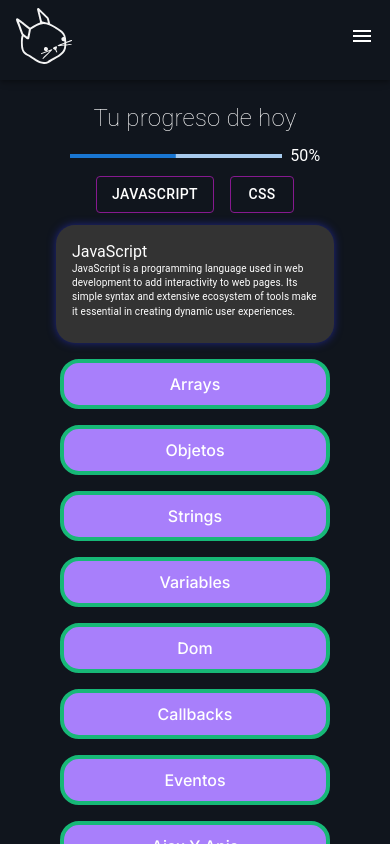
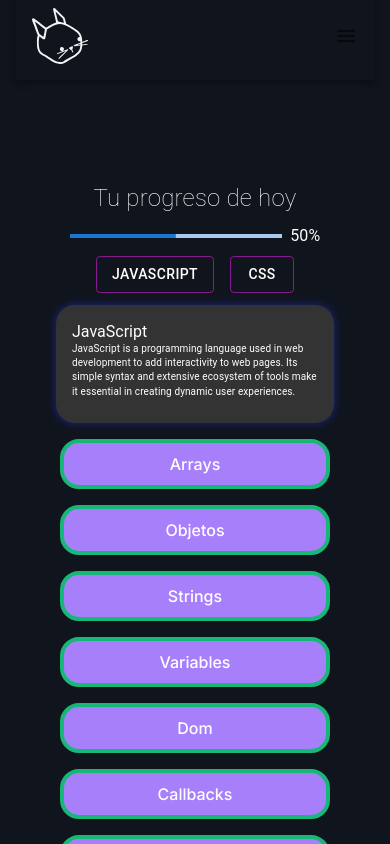
Before and after one commit to No-Country/s13-02-m-node-react, a Next.js app in the folder frontend/: page / in a window 390 px wide. Shown: the top 844 px of the page. Built offline with nearby package versions, Linux system fonts and the light colour scheme.

Commit message:
fixed:menu desplegable posicionado a la derecha

```diff
--- a/frontend/src/components/mobileMenu/MobileMenu.jsx
+++ b/frontend/src/components/mobileMenu/MobileMenu.jsx
@@ -24,7 +24,7 @@ export default function MobileMenu() {
   }
 
   return (
-    <div className='absolute z-50 top-10 left-48 bg-[#333333] p-4'>
+    <div className=' bg-[#333333] p-4'>
       <div className='mx-auto'>
         <MenuItem className='flex gap-4'>
           <FitnessCenterIcon />
--- a/frontend/src/components/navBar/NavBar.jsx
+++ b/frontend/src/components/navBar/NavBar.jsx
@@ -11,7 +11,7 @@ import MobileMenu from '../mobileMenu/MobileMenu'
 function NavBar() {
   const [isMobileMenuOpen, setIsMobileMenuOpen] = useState(false)
   const [isMobileView, setIsMobileView] = useState(false)
-  const avatarLetter = localStorage.getItem('avatar')
+
   useEffect(() => {
     const handleResize = () => {
       setIsMobileView(window.innerWidth <= 768)
@@ -30,7 +30,7 @@ function NavBar() {
   }
 
   return (
-    <AppBar position='fixed' className='flex bg-[#10151D] '>
+    <AppBar position='static' className='flex bg-[#10151D]'>
       <Container maxWidth='xl' className='bg-[#10151D] h-20'>
         <Toolbar
           disableGutters
@@ -47,27 +47,27 @@ function NavBar() {
           {isMobileView ? (
             <IconButton
               sx={{ p: 0 }}
-              className='md:hidden '
+              className='md:hidden text-white'
               onClick={toggleMobileMenu}
             >
-              {isMobileMenuOpen ? (
-                <CloseIcon className='text-white' />
-              ) : (
-                <MenuIcon className='text-white' />
-              )}
+              {isMobileMenuOpen ? <CloseIcon /> : <MenuIcon />}
             </IconButton>
           ) : (
             <IconButton
               sx={{ p: 0 }}
               className='hidden md:flex' /* Solo visible en dispositivos de tamaño medio y grande */
             >
-              <Avatar className='h-12 w-12'>{avatarLetter}</Avatar>
+              <Avatar
+                alt='Remy Sharp'
+                src='/broken-image.jpg'
+                className='h-12 w-12'
+              />
             </IconButton>
           )}
           {/* Contenido del menú móvil */}
           {isMobileMenuOpen && (
-            <div className='absolute z-50'>
-              <MobileMenu className='absolute z-50' />
+            <div className='absolute top-11 right-4 z-50 '>
+              <MobileMenu className="absolute z-50" />
             </div>
           )}
         </Toolbar>
```
